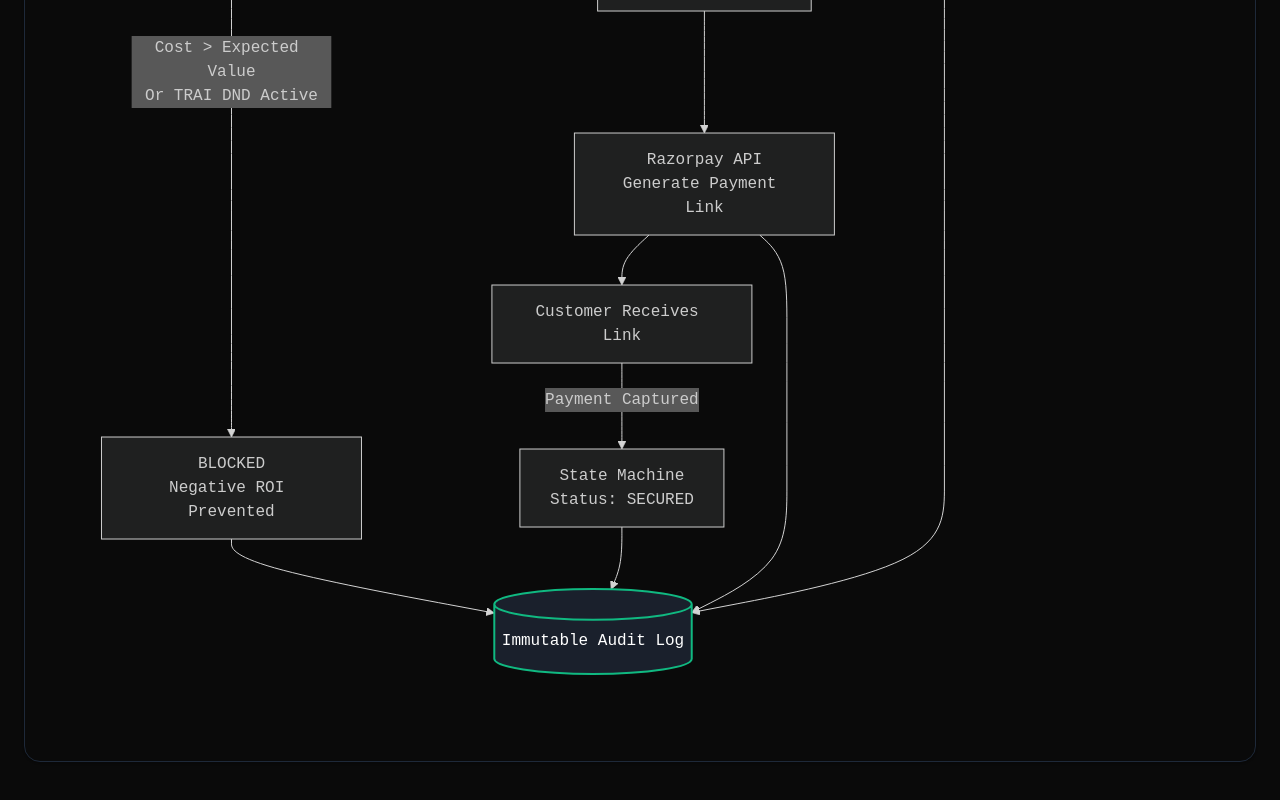
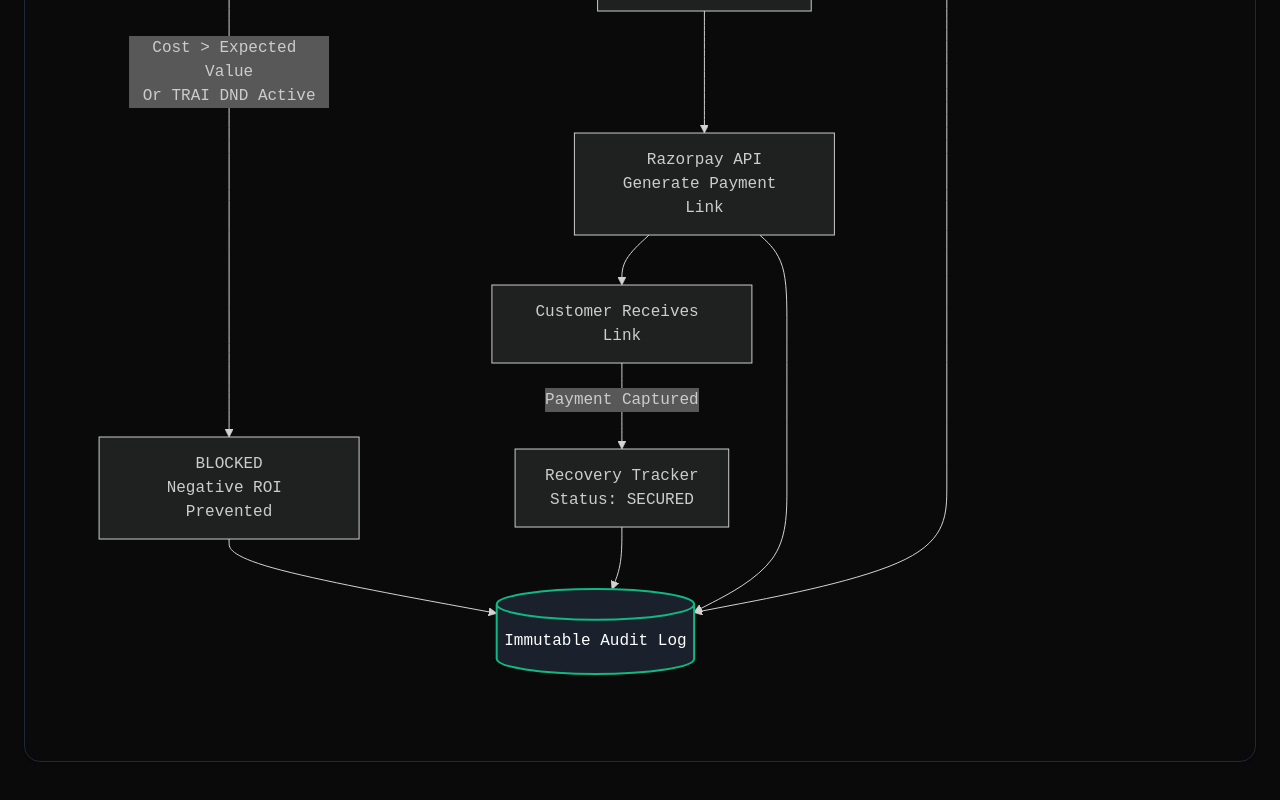
Before and after one commit to UTshresth/revenue-guard, a Next.js app in the folder frontend/: page /explore in a window 1280 px wide. Shown: the part 2779-3579 px from the top of the page. Built offline with nearby package versions, Linux system fonts and the light colour scheme.

Commit message:
ui: rename state machine to recovery tracker in diagram

```diff
--- a/frontend/src/app/explore/page.tsx
+++ b/frontend/src/app/explore/page.tsx
@@ -118,7 +118,7 @@ export default function ExplorePage() {
     E2 & E3 -.->|Customer Requests Time| L[Future Payment Ledger\\nTime-locked Grace Period]
     L -.->|Broken Promise| B
 
-    K -->|Payment Captured| M[State Machine\\nStatus: SECURED]
+    K -->|Payment Captured| M[Recovery Tracker\\nStatus: SECURED]
 
     G & J & L & M --> N[(Immutable Audit Log)]
 
```
